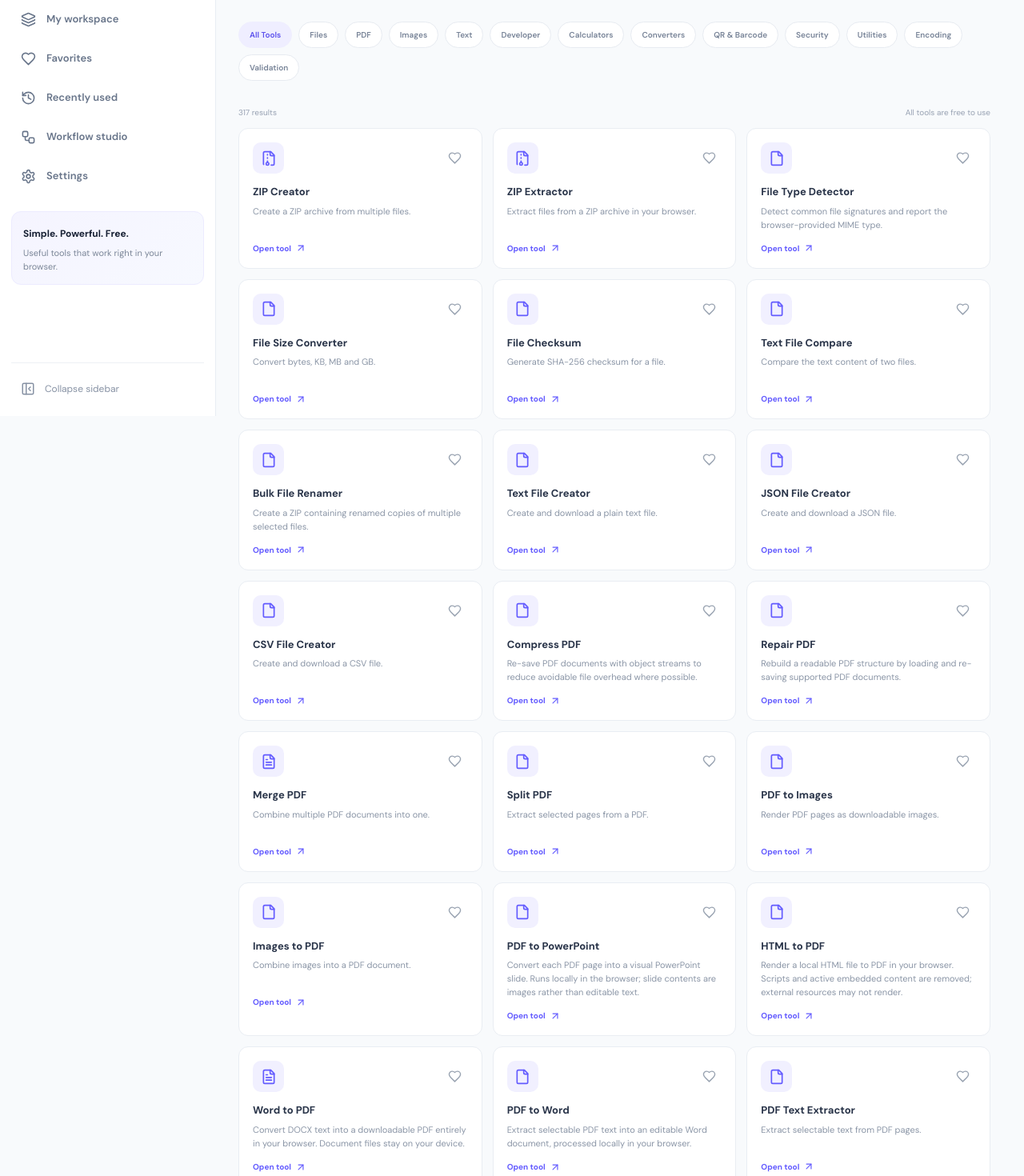
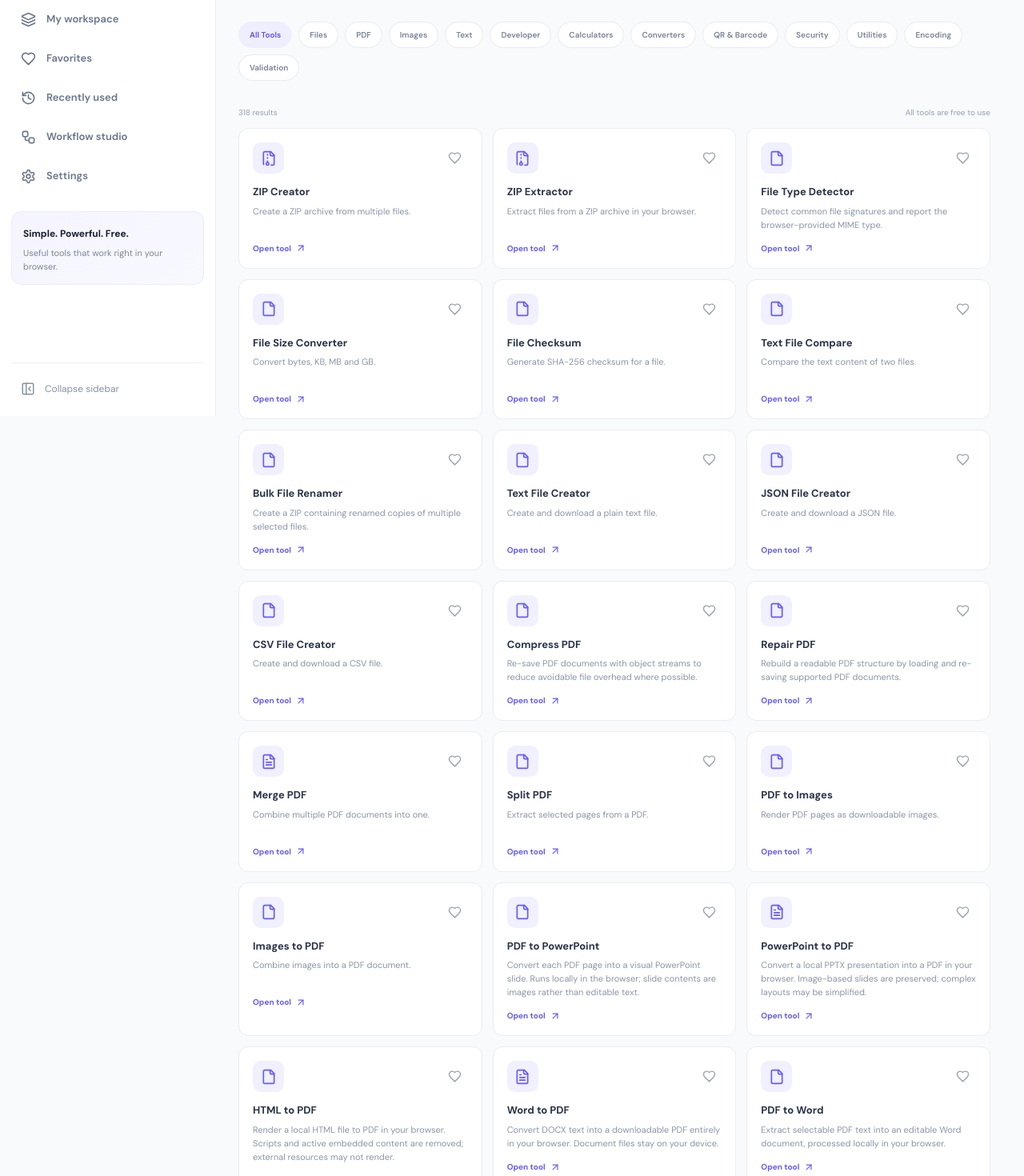
Before and after one commit to anantttt1/AP-Tools, a React (Vite) app: page /tools in a window 1280 px wide. Shown: the part 280-1750 px from the top of the page at 80% size. Built offline with nearby package versions, Linux system fonts and the light colour scheme.

Commit message:
Add PowerPoint to PDF catalog entry

```diff
--- a/src/data/tools.ts
+++ b/src/data/tools.ts
@@ -127,6 +127,13 @@ export const tools: Tool[] = [
     "icon": "presentation"
   },
   {
+    "id": "powerpoint-to-pdf",
+    "name": "PowerPoint to PDF",
+    "category": "PDF",
+    "description": "Convert a local PPTX presentation into a PDF in your browser. Image-based slides are preserved; complex layouts may be simplified.",
+    "icon": "file-pdf"
+  },
+  {
     "id": "html-to-pdf",
     "name": "HTML to PDF",
     "category": "PDF",
```
